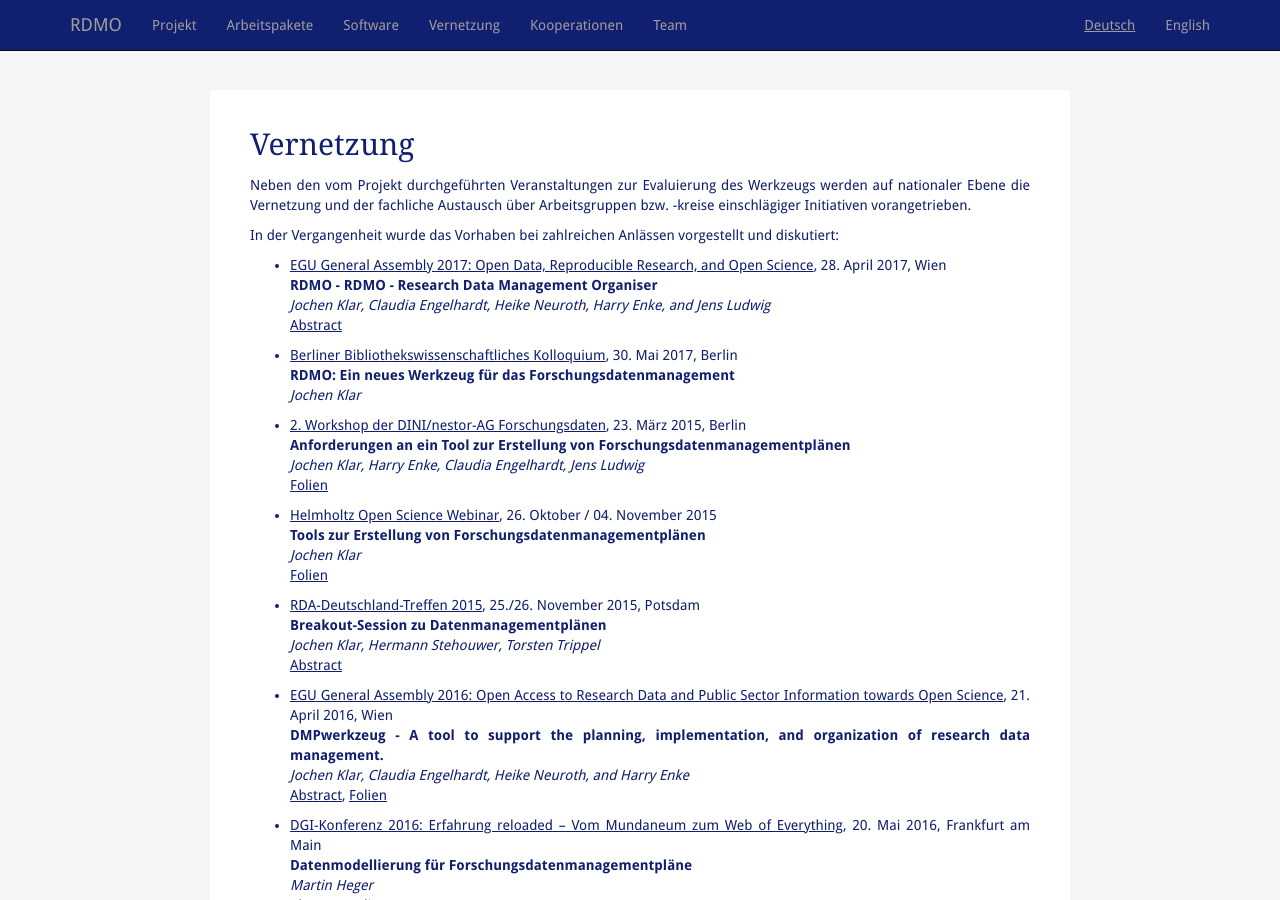
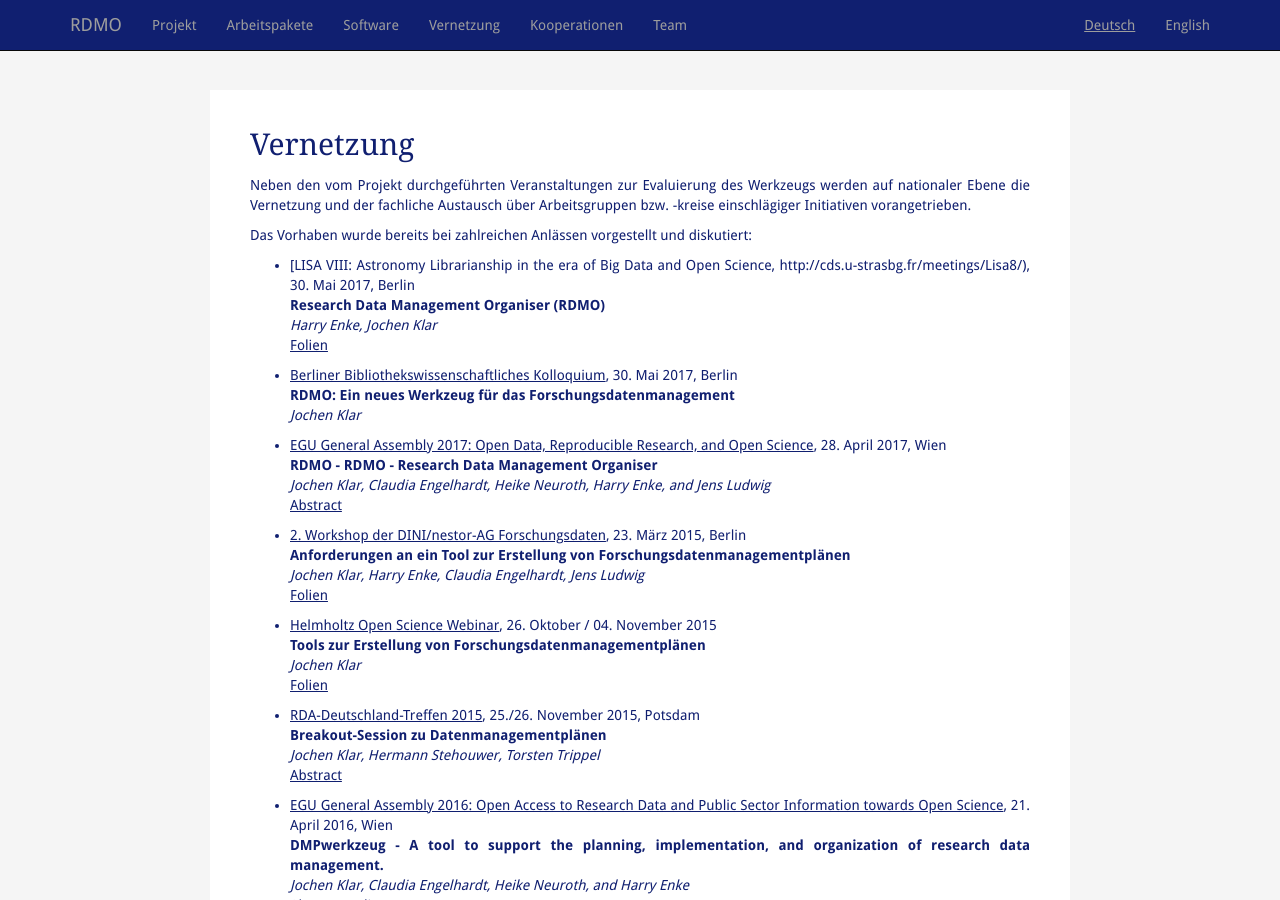
Before and after one commit to rdmorganiser/rdmorganiser.github.io, a Jekyll site: the page built from vernetzung.md, in a window 1280 px wide and 900 px high. Built offline with Jekyll 4.4.1, drawn with Linux system fonts in a browser that asks for light colours; our own code applies the rules of GitHub Pages for plain Markdown files.

Commit message:
LISA VIII+ rearr.

```diff
--- a/vernetzung.md
+++ b/vernetzung.md
@@ -14,16 +14,21 @@
 In den nächsten Wochen wird RDMO bei den folgenden Veranstaltungen vorgestellt:
 {% endcomment %}
 
-In der Vergangenheit wurde das Vorhaben bei zahlreichen Anlässen vorgestellt und diskutiert:
+Das Vorhaben wurde bereits bei zahlreichen Anlässen vorgestellt und diskutiert:
+
+* [LISA VIII: Astronomy Librarianship in the era of Big Data and Open Science, http://cds.u-strasbg.fr/meetings/Lisa8/), 30. Mai 2017, Berlin
+**Research Data Management Organiser (RDMO)**
+*Harry Enke, Jochen Klar*
+[Folien](http://cds.u-strasbg.fr/meetings/Lisa8/public/presentations/wednesday/afternoon/08_RDMO-Talk-LISAVIII.pdf)
+
+* [Berliner Bibliothekswissenschaftliches Kolloquium](https://www.ibi.hu-berlin.de/de/bbk/abstracts/ss17/klar), 30. Mai 2017, Berlin
+**RDMO: Ein neues Werkzeug für das Forschungsdatenmanagement**
+*Jochen Klar*
 
 * [EGU General Assembly 2017: Open Data, Reproducible Research, and Open Science](http://meetingorganizer.copernicus.org/EGU2017/orals/23924), 28. April 2017, Wien
 **RDMO - RDMO - Research Data Management Organiser**
 *Jochen Klar, Claudia Engelhardt, Heike Neuroth, Harry Enke, and Jens Ludwig*
 [Abstract](http://meetingorganizer.copernicus.org/EGU2017/EGU2017-15760.pdf)
-
-* [Berliner Bibliothekswissenschaftliches Kolloquium](https://www.ibi.hu-berlin.de/de/bbk/abstracts/ss17/klar), 30. Mai 2017, Berlin
-**RDMO: Ein neues Werkzeug für das Forschungsdatenmanagement**
-*Jochen Klar*
 
 * [2. Workshop der DINI/nestor-AG Forschungsdaten](http://www.forschungsdaten.org/index.php/DINI-nestor-WS2), 23. März 2015, Berlin
 **Anforderungen an ein Tool zur Erstellung von Forschungsdatenmanagementplänen**
```
Also changed, not shown: en/outreach.md (+9 -4 lines).
